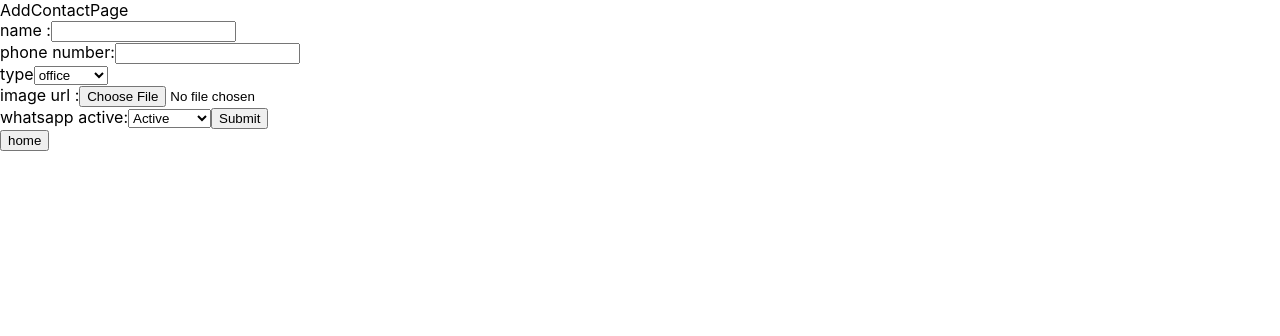
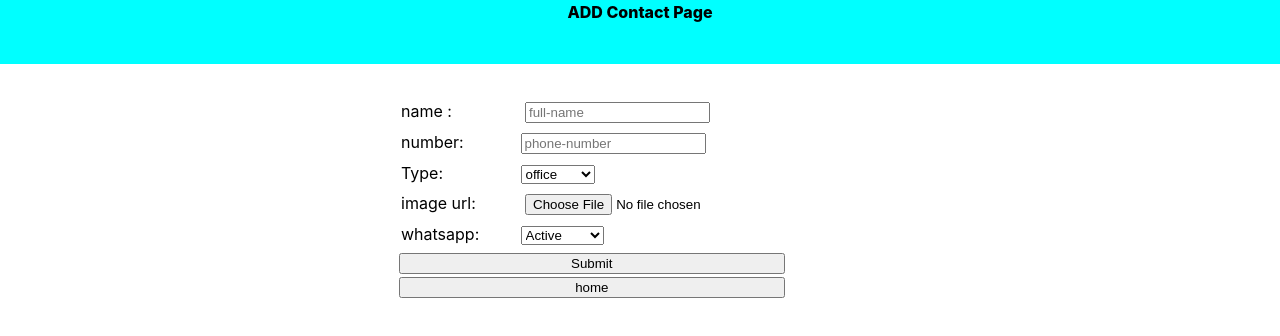
Before and after one commit to parshant786/contact-list, a React (Create React App) app: page /addContact in a window 1280 px wide. Shown: the top 336 px of the page. Built offline with nearby package versions, Linux system fonts and the light colour scheme.

Commit message:
add basic css

```diff
--- a/src/App.css
+++ b/src/App.css
@@ -43,7 +43,7 @@ img{
   height: 100%;
 
 }
-/* edit-page */
+/*   edit-page    */
 .editPage-header{
   font-weight: 800;
   height: 8vh;
@@ -51,3 +51,22 @@ img{
   text-align: center;
   padding: 2px;
 }
+.from-container{
+  width: 40vw;
+  margin: auto;
+  padding: 15px;
+  margin-top: 20px;
+}
+label {
+  display: inline-block;
+  width: 25%;
+  text-align: left;
+}
+.btn-submit{
+  width: 80%;
+  margin-bottom: 2px;
+}
+.form-line{
+  padding: 2px;
+  margin-bottom: 5px;
+}
--- a/src/components/AddContactPage.jsx
+++ b/src/components/AddContactPage.jsx
@@ -45,29 +45,38 @@ export const AddContactPage = ({ setList }) => {
 
   return (
     <div>
-      AddContactPage
+     <div className="editPage-header">ADD Contact Page</div>
+      <div className="from-container">
         <form onSubmit={handleSubmit}>
-        {" "}
-        name :<input type="text" ref={nameInput} />
-        <br />
-        phone number:
-        <input type="text" ref={phoneNumberInput} />
-        <br /> type
+          <div className="form-line">
+            <label>name :</label> <input type="text" ref={nameInput} placeholder="full-name" />
+          </div>
+          <div  className="form-line">
+            <label>number:</label>
+            <input type="text" ref={phoneNumberInput} placeholder="phone-number" />
+          </div>
+          <div  className="form-line">
+            <label>Type:</label>
             <select ref={typeInput}>
               <option value="office">office</option>
               <option value="personal">personal</option>
             </select>
-        <br />
-        image url :<input type="file" ref={imageURLInput} />
-        <br />
-        whatsapp active:
+          </div>
+          <div  className="form-line">
+            <label>image url:</label> <input type="file" ref={imageURLInput} />
+          </div>
+          <div  className="form-line">
+            <label>whatsapp:</label>
             <select ref={whatsAppInput}>
               <option value={true}>Active</option>
               <option value={false}>Not Active</option>
             </select>
-        <input type="submit" value="Submit" />
+          </div>
+          <input type="submit" value="Submit" className="btn-submit" /><br/>
+          <button onClick={handleHome}  className="btn-submit">home</button>
         </form>
-      <button onClick={handleHome}>home</button>
+      </div>
+
     </div>
   );
 };
--- a/src/components/ContactCard.jsx
+++ b/src/components/ContactCard.jsx
@@ -4,7 +4,7 @@ export const ContactCard = ({ handleDelete, handleEdit, contact }) => {
   let { name, phone, type, profilePicture, isWhatsApp, id } = contact;
 
   return (
-    <div className="card-container" key={contact.id}>
+    <div className="card-container" >
       <div className="img-container"><img src={profilePicture} alt="photoj" /></div>
 
       <div>{name}</div>
--- a/src/components/EditContactPage.jsx
+++ b/src/components/EditContactPage.jsx
@@ -1,4 +1,3 @@
-
 import React, { useRef } from "react";
 import { useParams } from "react-router";
 import { useNavigate } from "react-router";
@@ -15,7 +14,7 @@ export const EditContactPage = ({ list, setList }) => {
   const typeInput = useRef();
   const imageURLInput = useRef();
   const whatsAppInput = useRef();
-  const handleSubmit = async(e) => {
+  const handleSubmit = async (e) => {
     e.preventDefault();
     const image = imageURLInput.current.files[0];
     if (image !== null) {
@@ -43,7 +42,6 @@ export const EditContactPage = ({ list, setList }) => {
         phoneNumberInput.current.value = "";
         imageURLInput.current.value = "";
         navigate("/");
-
       } catch (e) {
         console.log(e);
       }
@@ -52,59 +50,36 @@ export const EditContactPage = ({ list, setList }) => {
 
   return (
     <div>
-      <div className="editPage-header">EditContactPage</div>
+      <div className="editPage-header">Edit Contact Page</div>
+      <div className="from-container">
         <form onSubmit={handleSubmit}>
-        {" "}
-        name :<input type="text" ref={nameInput} />
-        <br />
-        phone number:
-        <input type="text" ref={phoneNumberInput} />
-        <br /> type
+          <div className="form-line">
+            <label>name :</label> <input type="text" ref={nameInput} placeholder="full-name" />
+          </div>
+          <div  className="form-line">
+            <label>number:</label>
+            <input type="text" ref={phoneNumberInput} placeholder="phone-number" />
+          </div>
+          <div  className="form-line">
+            <label>Type:</label>
             <select ref={typeInput}>
               <option value="office">office</option>
               <option value="personal">personal</option>
             </select>
-        <br />
-        image url :<input type="file" ref={imageURLInput} />
-        <br />
-        whatsapp active:
+          </div>
+          <div  className="form-line">
+            <label>image url:</label> <input type="file" ref={imageURLInput} />
+          </div>
+          <div  className="form-line">
+            <label>whatsapp:</label>
             <select ref={whatsAppInput}>
               <option value={true}>Active</option>
               <option value={false}>Not Active</option>
             </select>
-        <input type="submit" value="Submit" />
+          </div>
+          <input type="submit" value="Submit" className="btn-submit" />
         </form>
+      </div>
     </div>
   );
 };
-// const image = imageURLInput.current.files[0];
-// if (image !== null) {
-//   try {
-//     const imageRef = ref(storage, `images/${image.name + v4()}`);
-//     const snapshot = await uploadBytes(imageRef, image);
-//     const path = await getDownloadURL(snapshot.ref);
-//     const newData = {
-//    id: editContactId,
-//       name: nameInput.current.value,
-//       phone: phoneNumberInput.current.value,
-//       type: typeInput.current.value,
-//       profilePicture: path || null,
-//       isWhatsApp: whatsAppInput.current.value,
-//     };
-// const index = list.findIndex((contact) => {
-//     return contact.id.toString() === editContactId;
-//   });
-//  setList((pre) => {
-//   const arr = [...pre];
-//   arr[index] = newData;
-//   return arr;
-// });
-// nameInput.current.value = "";
-// phoneNumberInput.current.value = "";
-// imageURLInput.current.value = "";
-// navigate("/");
-
-//   } catch (e) {
-//     console.log(e);
-//   }
-// }
--- a/src/components/HomePage.jsx
+++ b/src/components/HomePage.jsx
@@ -45,7 +45,7 @@ const HomePage = ({ list, setlist }) => {
       {list.sort(compare).length ? (
         <div className="list-container">
           {list.map((contact) => {
-            return <ContactCard contact={contact} handleDelete={handleDelete} handleEdit={handleEdit} />;
+            return <ContactCard contact={contact} handleDelete={handleDelete} handleEdit={handleEdit}  key={contact.id}/>;
           })}
         </div>
       ) : (
```
Lines whose indentation alone changed are shown as unchanged.
